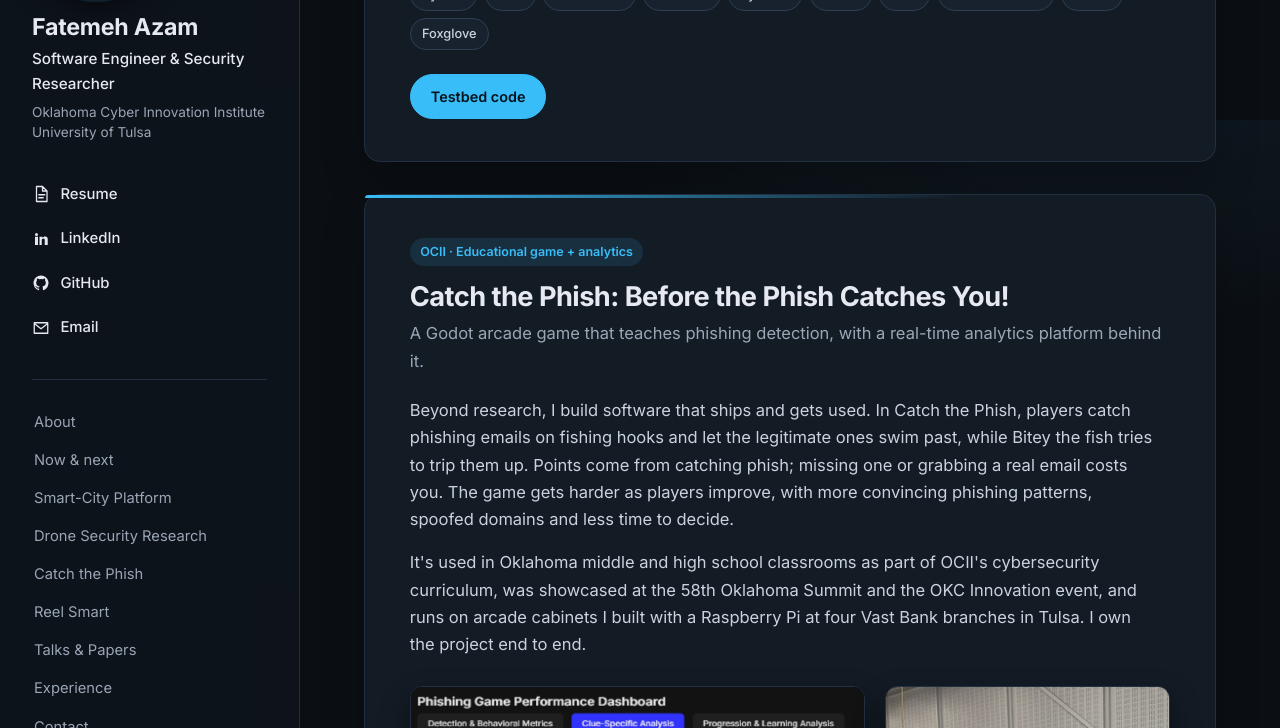
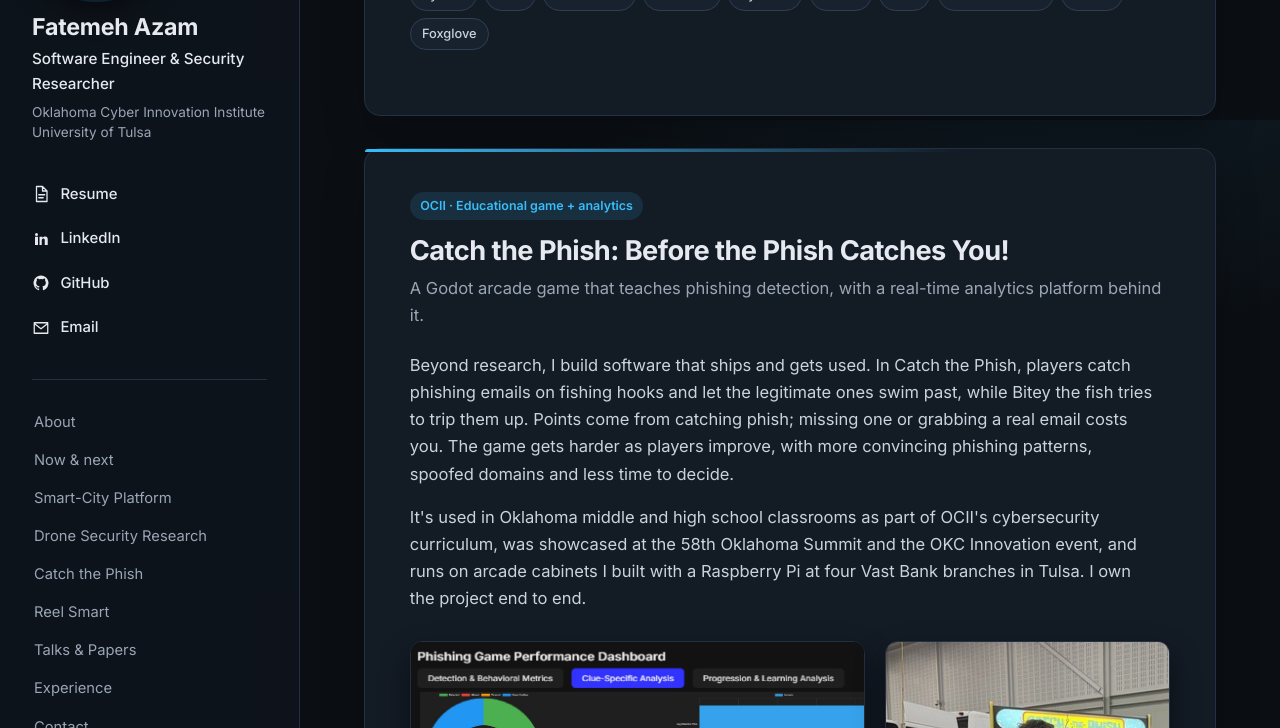
Before and after one commit to fatemehazam-crypto/fatemehazam.github.io, a Jekyll site: the page built from index.html, in a window 1280 px wide and 900 px high, scrolled down 4208 px, cut to the strip 172-900 px from the top of the window. Built offline with Jekyll 4.4.1, drawn with Linux system fonts in a browser that asks for light colours.

Commit message:
Update index.html

```diff
--- a/index.html
+++ b/index.html
@@ -355,7 +355,6 @@
         <li>ROS&nbsp;2</li><li>Rust</li><li>ONNX Runtime</li><li>MQTT</li><li>Foxglove</li>
       </ul>
       <p class="actions">
-        <a class="button" href="{{ gh }}/Smart-City-Projects/tree/main/Drones/Crazyflie" target="_blank" rel="noopener">Testbed code</a>
         {%- if site.links.cars_paper != "" %}
         <a class="button button-ghost" href="{{ site.links.cars_paper }}" target="_blank" rel="noopener">Read the paper</a>
         {%- endif %}
```
